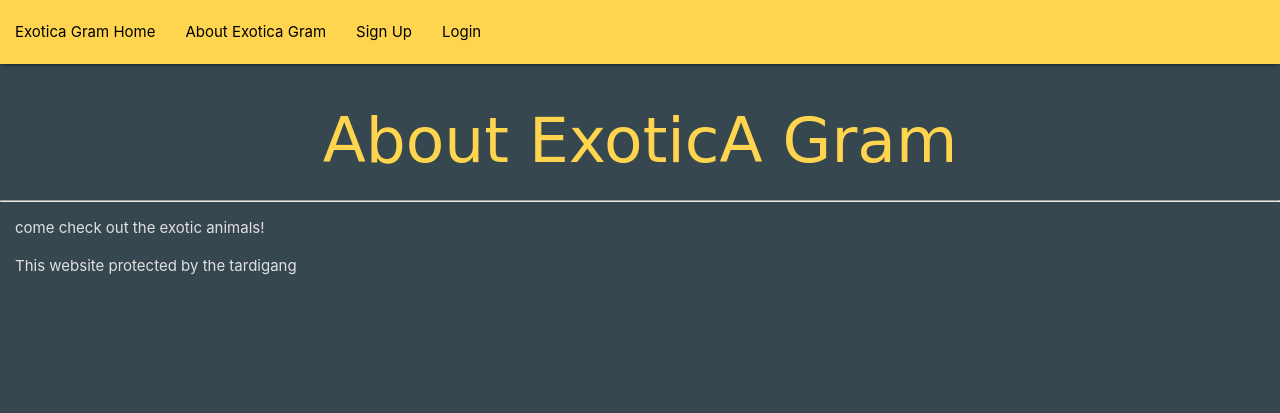
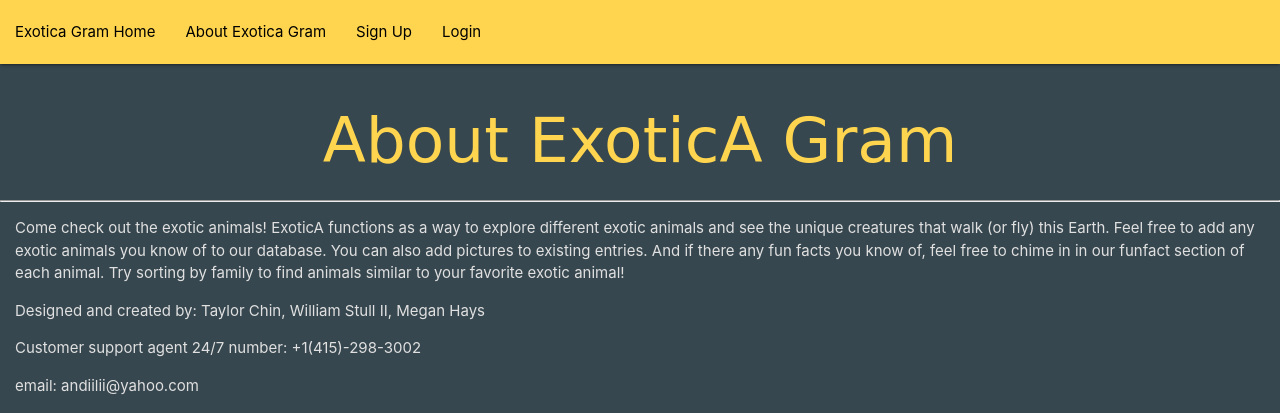
Before and after one commit to LadyLioness951/ExoticA, a Django app: page /about/ in a window 1280 px wide. Shown: the top 413 px of the page. Run offline with Django 3.2, Linux system fonts and the light colour scheme; some libraries are stand-ins or nearby versions; some web fonts are replaced.

Commit message:
told ya so

```diff
--- a/main_app/static/css/style.css
+++ b/main_app/static/css/style.css
@@ -37,3 +37,13 @@ footer.page-footer {
 /* form input:not([type=submit]) {
   color: #e0e0e0;
 } */
+
+#field input:not([type=submit]){
+  color: white;
+}
+
+
+.supercoolchrisclass {
+  width: auto !important;
+  height: 50vw !important;
+}
--- a/main_app/templates/about.html
+++ b/main_app/templates/about.html
@@ -6,9 +6,37 @@
 <h1 class="center amber-text text-lighten-2"> About ExoticA Gram </h1>
 <hr>
 <div id="about">
-    <p class="grey-text text-lighten-2">come check out the exotic animals!</p>
+    <p class="grey-text text-lighten-2">Come check out the exotic animals! ExoticA functions as a way to explore different exotic animals
+    and see the unique creatures that walk (or fly) this Earth. Feel free to add any exotic animals you know of to our database. You can also add
+    pictures to existing entries. And if there any fun facts you know of, feel free to chime in in our funfact section of each animal.
+    Try sorting by family to find animals similar to your favorite exotic animal! </p>
 
 
-    <p class="grey-text text-lighten-2">This website protected by the tardigang</p>
+    <p class="grey-text text-lighten-2">Designed and created by: Taylor Chin, William Stull II, Megan Hays</p>
+    <p class="grey-text text-lighten-2">Customer support agent 24/7 number: +1(415)-298-3002</p>
+    <p class="grey-text text-lighten-2">email: andiilii@yahoo.com</p>
+    <div class="container">
+        <div class="carousel">
+            <a class="carousel-item" href="#"><img src="https://i.imgur.com/SVcxgfg.png"></a>
+            <a class="carousel-item" href="#"><img src="https://i.imgur.com/SVcxgfg.png"></a>
+            <a class="carousel-item" href="#"><img src="https://i.imgur.com/SVcxgfg.png"></a>
+            <a class="carousel-item" href="#"><img src="https://i.imgur.com/SVcxgfg.png"></a>
+        </div>
+    </div>
+    <p class="right grey-text text-lighten-2">This website protected by the tardigang<br><img class="bottom right" width="200px" src="../static/images/tardigang.png"></img></p>
 </div>
+<script>
+    // Or with jQuery
+
+    $(document).ready(function () {
+        $('.carousel').carousel({
+            padding: 100
+        });
+        autoplay();
+        function autoplay() {
+            $('.carousel').carousel('next');
+            setTimeout(autoplay, 500);
+        }
+    });
+</script>
 {% endblock %}
--- a/main_app/templates/base.html
+++ b/main_app/templates/base.html
@@ -68,10 +68,7 @@
 
 </html>
 <script>
-    document.addEventListener('DOMContentLoaded', function() {
-        var elems = document.querySelectorAll('.sidenav');
-        var instances = M.Sidenav.init(elems, options);
-    });
+
     // Or with jQuery
 
     $(document).ready(function(){
--- a/main_app/templates/main_app/animal_form.html
+++ b/main_app/templates/main_app/animal_form.html
@@ -13,7 +13,7 @@
 <!-- Leaving the action empty makes the form post to the same url used to display it -->
 <div class="row">
   <div class="col s6 offset-s3">
-    <form action="" method="post">
+    <form id="field" action="" method="post">
       <!-- Django requires the following for security purposes -->
       {% csrf_token %}
       <!-- Render the inputs inside of <tr>s & <td>s -->
```
Also changed, not shown: main_app/templates/animals/detail.html (+8 -6 lines), main_app/static/images/tardigang.png (added).
